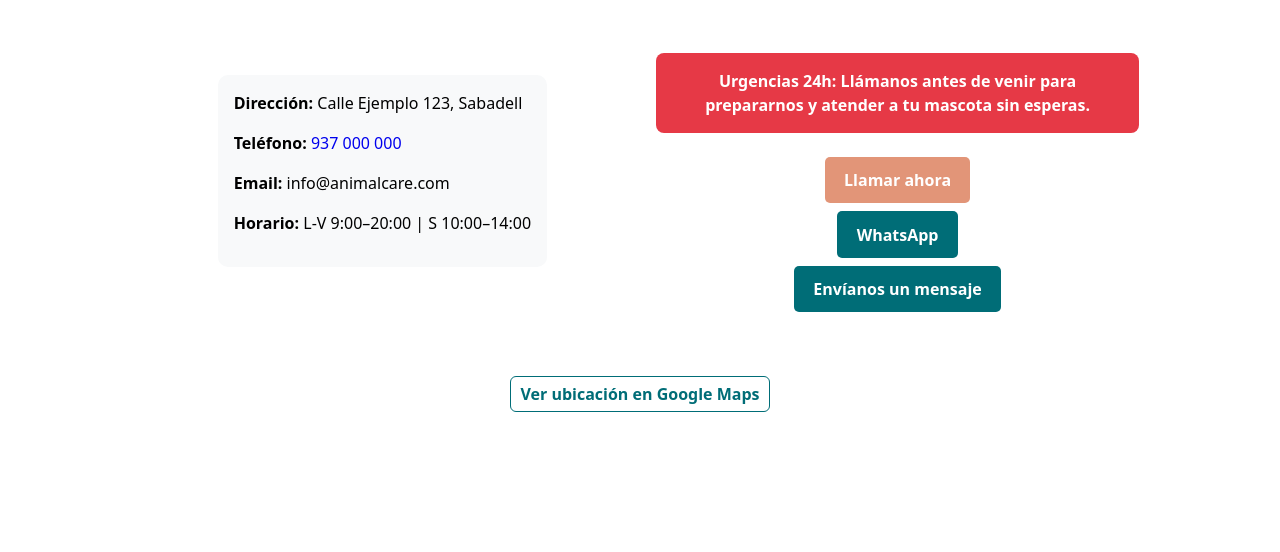
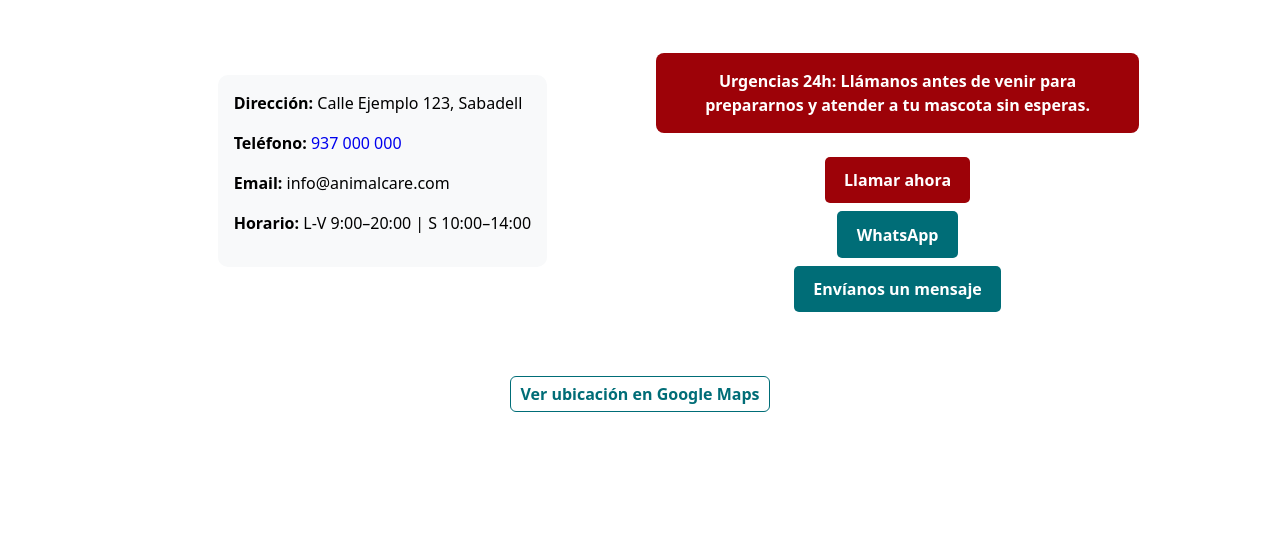
Before and after one commit to ehdinayan/Clinica-Veterinaria, a website: page contacto.html in a window 1280 px wide. In both pictures the pointer is over the link "Llamar ahora". Shown: the part 248-800 px from the top of the page. Drawn offline with Linux system fonts and the light colour scheme.

Commit message:
mejorado contraste en contacto.html

```diff
--- a/contacto.html
+++ b/contacto.html
@@ -57,7 +57,8 @@
       }
 
       .highlight {
-          background-color: #e63946;
+          /*background-color: #e63946;*/
+	  background-color:  #9d0208;
           color: #fff;
           padding: 1rem;
           border-radius: 8px;
@@ -83,7 +84,7 @@
       }
 
       .contact-buttons a:hover {
-	  background-color: #e29578;
+	  background-color: #9d0208;
       }
 
       .maps {
```
